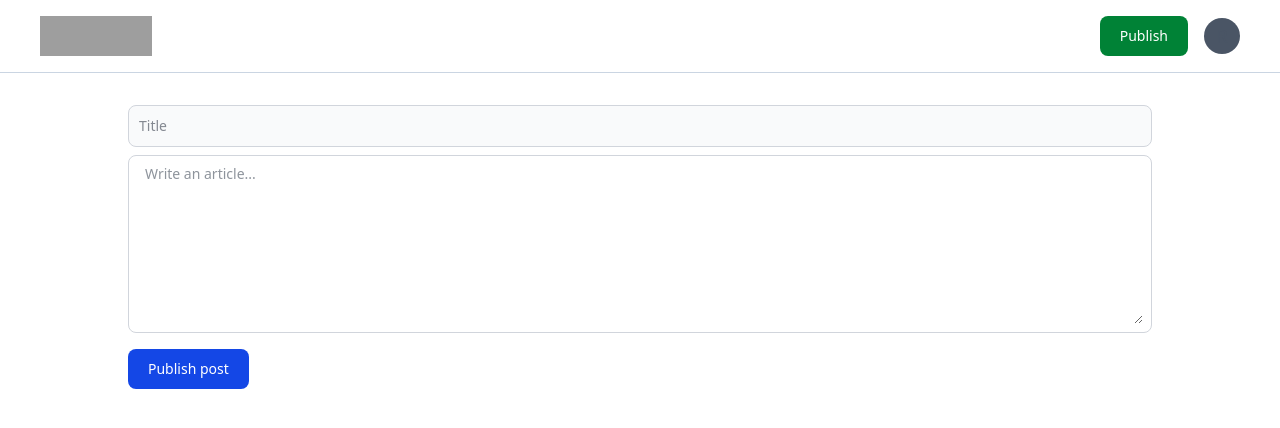
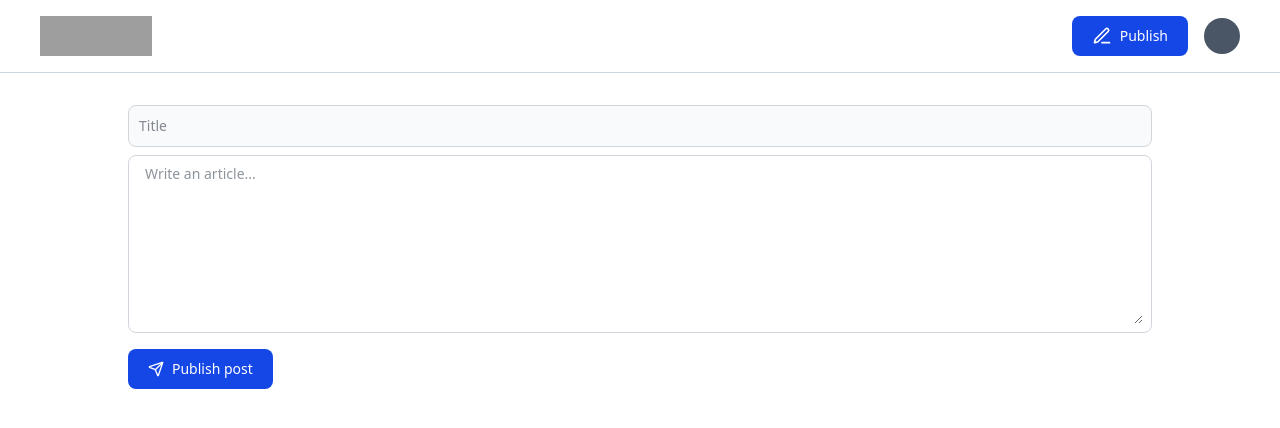
Before and after one commit to ronik297/medium, a React (Vite) app in the folder frontend/: page /publish in a window 1280 px wide. Shown: the top 428 px of the page. Built offline with nearby package versions, Linux system fonts and the light colour scheme; grey boxes are pictures that could not be loaded.

Commit message:
added a few icons

```diff
--- a/frontend/src/components/Appbar.tsx
+++ b/frontend/src/components/Appbar.tsx
@@ -3,6 +3,7 @@ import { Avatar } from "./BlogCard";
 import { useState } from "react";
 import useOutsideClick from "../hooks/useOutsideClick";
 import { UserMenu } from "./UserMenu";
+import { PenLine } from "lucide-react";
 
 export const Appbar = () => {
   const [showMenu, setShowMenu] = useState(false);
@@ -23,9 +24,9 @@ export const Appbar = () => {
         <Link to={"/publish"}>
           <button
             type="button"
-            className="mr-4 focus:outline-none text-white bg-green-700 hover:bg-green-800 focus:ring-4 focus:ring-green-300 font-medium rounded-lg text-sm px-5 py-2.5 cursor-pointer"
+            className="mr-4 focus:outline-none text-white bg-blue-700 hover:bg-blue-800 focus:ring-4 focus:ring-blue-300 font-medium rounded-lg text-sm px-5 py-2.5 cursor-pointer flex items-center gap-2"
           >
-            Publish
+            <PenLine size={20} /> Publish
           </button>
         </Link>
         <div onClick={() => setShowMenu((prev) => !prev)} className="relative">
--- a/frontend/src/components/UserMenu.tsx
+++ b/frontend/src/components/UserMenu.tsx
@@ -38,14 +38,14 @@ export const UserMenu = () => {
         to="/settings"
         className="flex items-center gap-2 px-4 cursor-pointer hover:bg-gray-100 py-2 rounded hover:scale-110 duration-200"
       >
-        <Settings /> Settings
+        <Settings size={20} /> Settings
       </Link>
       <Link
         to="/signin"
         className="flex items-center gap-2 px-4 cursor-pointer hover:bg-gray-100 py-2 rounded hover:scale-110 duration-200"
         onClick={handleLogout}
       >
-        <LogOut /> Sign out
+        <LogOut size={20} /> Sign out
       </Link>
     </ul>
   );
--- a/frontend/src/pages/Publish.tsx
+++ b/frontend/src/pages/Publish.tsx
@@ -2,6 +2,7 @@ import { ChangeEvent, useState } from "react";
 import { BACKEND_URL } from "../config";
 import axios from "axios";
 import { useNavigate } from "react-router-dom";
+import { Send } from "lucide-react";
 
 export default function Publish() {
   const [title, setTitle] = useState("");
@@ -20,7 +21,7 @@ export default function Publish() {
         <TextEditor onChange={(e) => setDescription(e.target.value)} />
         <button
           type="submit"
-          className="inline-flex items-center px-5 py-2.5 text-sm font-medium text-center text-white bg-blue-700 rounded-lg focus:ring-4 focus:ring-blue-200 dark:focus:ring-blue-900 hover:bg-blue-800"
+          className="inline-flex items-center gap-2 cursor-pointer px-5 py-2.5 text-sm font-medium text-center text-white bg-blue-700 rounded-lg focus:ring-4 focus:ring-blue-200 dark:focus:ring-blue-900 hover:bg-blue-800 "
           onClick={async () => {
             const response = await axios.post(
               `${BACKEND_URL}/api/v1/blog`,
@@ -37,7 +38,7 @@ export default function Publish() {
             navigate(`/blog/${response.data.id}`);
           }}
         >
-          Publish post
+          <Send size={16} /> Publish post
         </button>
       </div>
     </div>
--- a/frontend/src/pages/Settings.tsx
+++ b/frontend/src/pages/Settings.tsx
@@ -89,7 +89,7 @@ export default function Settings() {
           onClick={() => updateUser(userSettings)}
           disabled={updatedUserLoading}
         >
-          <div className="bg-blue-600 hover:bg-blue-900 flex gap-2 text-white font-bold py-2 px-4 rounded cursor-pointer">
+          <div className="bg-blue-700 hover:bg-blue-900 flex gap-2 text-white font-bold py-2 px-4 rounded cursor-pointer">
             {updatedUserLoading ? (
               <Spinner color="#2098e2" bgColor="#7a7785" />
             ) : (
```
